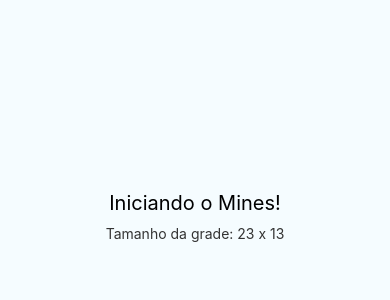
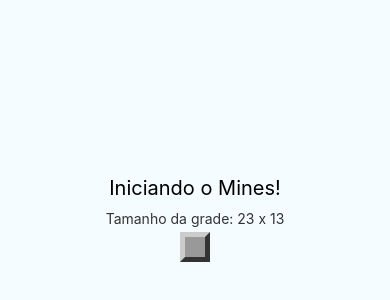
Before and after one commit to ThiagoPereiraSje/campo-minado-react-native, a React Native app in the folder mines/: screen / in a window 390 px wide. Shown: the part 208-508 px from the top of the page. Built offline with nearby package versions, Linux system fonts and the light colour scheme.

Commit message:
Criando o componente Field.

```diff
--- a/mines/App.js
+++ b/mines/App.js
@@ -1,6 +1,8 @@
 import React, {Component} from 'react';
 import {StyleSheet, View, Text} from 'react-native';
 import params from './src/params';
+
+import Field from './src/components/Field';
 
 export default class App extends Component {
   render() {
@@ -12,6 +14,8 @@
         <Text style={styles.instructions}>
           Tamanho da grade: {params.getRowsAmount()} x {params.getColumnsAmount()}
         </Text>
+
+        <Field />
       </View>
     );
   }
--- /dev/null
+++ b/mines/src/components/Field.js
@@ -0,0 +1,29 @@
+import React from 'react';
+import { View, StyleSheet } from 'react-native';
+import params from '../params';
+
+export default props => {
+    const styleField = [styles.field];
+    // outros estilos aqui!
+    if (styleField.length === 1) styleField.push(styles.regular);
+
+    return (
+        <View style={styleField}></View>
+    );
+}
+
+const styles = StyleSheet.create({
+    field: {
+        height: params.blockSize,
+        width: params.blockSize,
+        borderWidth: params.borderSize,
+    },
+
+    regular: {
+        backgroundColor: '#999',
+        borderLeftColor: '#CCC',
+        borderTopColor: '#CCC',
+        borderRightColor: '#333',
+        borderBottomColor: '#333',
+    }
+});
```
Also changed, not shown: 1 other file (tests, documents, lock files or other folders).
